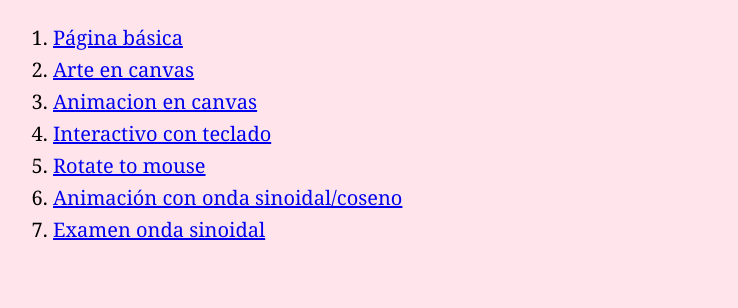
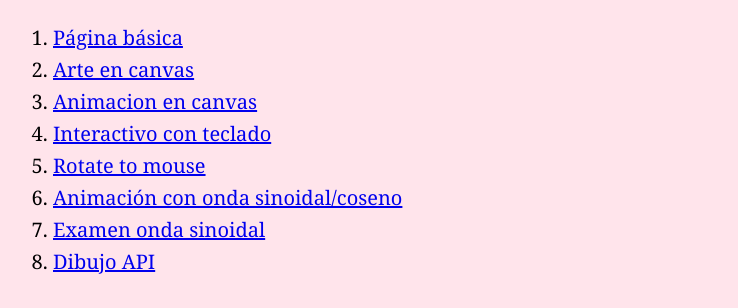
Before and after one commit to AnderMauricio3/graficascom, a plain HTML site: page Index.html in a window 1280 px wide. Shown: the part 492-800 px from the top of the page, without its empty margins (257-995 px from the left). Drawn offline with Linux system fonts and the light colour scheme; a web font is replaced by a local one.

Commit message:
index.html

```diff
--- a/Index.html
+++ b/Index.html
@@ -72,6 +72,8 @@
         <li> <a href="Class 5/01-rotate-to-mouse-pelota.html">Rotate to mouse</a></li>
         <li> <a href="Class 6/Actividad.html">Animación con onda sinoidal/coseno</a></li>
         <li> <a href="Examen/Examen.html"> Examen onda sinoidal</a></li>
+        <li> <a href="Class 7/Draw_API.html"> Dibujo API </a></li>
+
 
     </ol>
 </body>
```
